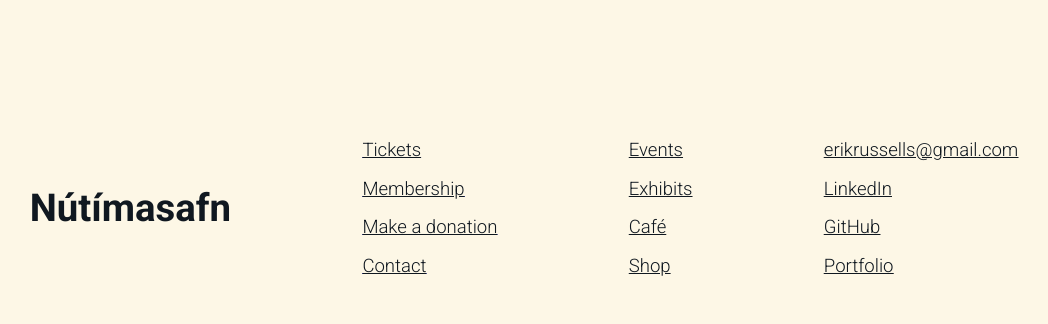
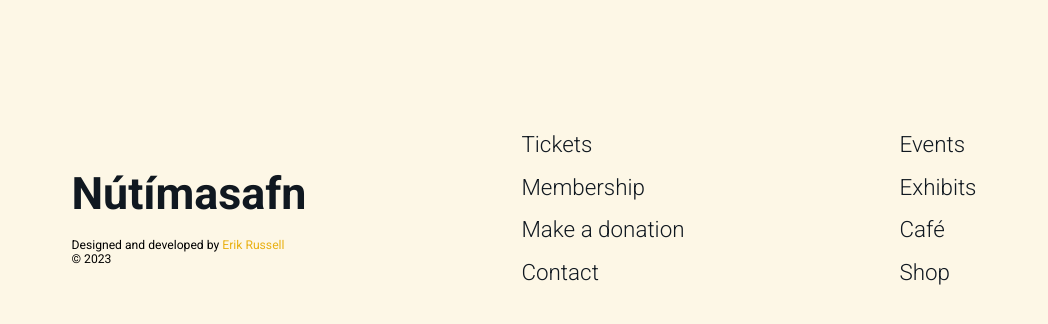
Before and after one commit to Kaltrunner/Modern-Museum, a React (Create React App) app: page /Footer in a window 1280 px wide. Shown: the top 324 px of the page, without its empty margins (116-1164 px from the left). Built offline with nearby package versions, Linux system fonts and the light colour scheme.

Commit message:
updated footer and nav styles

```diff
--- a/src/Footer.js
+++ b/src/Footer.js
@@ -7,20 +7,33 @@ function Footer() {
         <Link id="footer-logo-link" to="/">
           <h4 className="footer-logo">Nútímasafn</h4>
         </Link>
-        {/* <p id="cc" >© 2023 Erik Russell</p> */}
+        <p id="cc">
+          {" "}
+          Designed and developed by{" "}
+          <a
+            id="portfolio-link"
+            target="_blank"
+            rel="noreferrer"
+            href="https://erikmrussell.com/"
+            alt=""
+          >
+            Erik Russell
+          </a>
+          <br />© 2023
+        </p>
       </div>
 
       <div>
-        <Link to="/Tickets">
+        <Link className="footer-links" to="/Tickets">
           <p className="footer-text">Tickets</p>
         </Link>
-        <Link to="/Membership">
+        <Link className="footer-links" to="/Membership">
           <p className="footer-text">Membership</p>
         </Link>
-        <Link to="/Donation">
+        <Link className="footer-links" to="/Donation">
           <p className="footer-text">Make a donation</p>
         </Link>
-        <Link to="/Contact">
+        <Link className="footer-links" to="/Contact">
           <p className="footer-text">Contact</p>
         </Link>
       </div>
@@ -32,7 +45,7 @@ function Footer() {
         <p className="footer-text">Shop</p>
       </div>
 
-      <div className="">
+      {/* <div className="">
         <p className="footer-text">
           <a
             className="tag"
@@ -74,7 +87,7 @@ function Footer() {
             Portfolio
           </a>
         </p>
-      </div>
+      </div> */}
     </div>
   );
 }
--- a/src/index.css
+++ b/src/index.css
@@ -7,8 +7,8 @@ body {
 }
 
 ::selection {
-  color: pink;
-  background-color: #121c26;
+  color: #e9b114;
+  background-color: #101820;
 }
 
 
@@ -36,7 +36,7 @@ body {
 }
 
 .header-title:hover {
-  color: pink;
+  color: #e9b114;
   border-bottom: 2px solid #101820;
 }
 
@@ -49,20 +49,20 @@ body {
   font-weight: 300;
   display: inline-block;
   margin: 0 1rem;
-  border-bottom: 2px solid #fdf7e6;
+  /* border-bottom: 2px solid #fdf7e6; */
   color: #101820;
 }
 .menu-item:hover {
   cursor: pointer;
-  color: pink;
-  border-bottom: 2px solid #121c26;
+  color: #e9b114;
+  /* border-bottom: 2px solid #101820; */
 }
 
 
 /* ComponentNav Styles */
 
 #on {
-  border-bottom: 2px solid pink;
+  border-bottom: 2px solid #e9b114;
 }
 
 
@@ -189,40 +189,58 @@ body {
 }
 
 .footer-logo {
-  font-size: 3vw;
+  font-size: 3.5vw;
   padding: 0;
+  margin: 2vh 0;
   color: #101820;
   border-bottom: 2px solid #fdf7e6;
   text-decoration: underline #fdf7e6;
 }
 
 .footer-logo:hover {
-  color: pink;
+  color: #e9b114;
   border-bottom: 2px solid #101820;
 }
 
 .footer-text {
-  font-size: 1.45vw;
+  font-size: 1.75vw;
   font-weight: 300;
   line-height: 2.5vh;
   padding: 0;
-  text-decoration: underline;
+  text-decoration: none;
   color: #101820;
 }
 
 .footer-text:hover {
   cursor: pointer;
-  color: pink;
+  color: #e9b114;
 }
 .tag {
  color: #101820;
 }
 .tag:hover {
-  color: pink;
+  color: #e9b114;
 }
 
 #cc {
-  font-size: .85vw;
+  font-size: .95vw;
+  padding: 0;
+  margin: 0;
+}
+
+.footer-links {
+  color: #101820;
+  text-decoration: none;
+}
+
+#portfolio-link {
+  color: #e9b114;
+  text-decoration: none;
+  border-bottom: 1px solid #fdf7e6;
+}
+
+#portfolio-link:hover {
+  border-bottom: 1px solid #101820;
 }
 
 /* extra Styles */
@@ -230,7 +248,7 @@ body {
 .line-div {
   width: 95%;
   height: 1px;
-  background-color: #121c26;
+  background-color: #101820;
   margin: 0 auto;
 }
 
@@ -247,10 +265,5 @@ body {
     justify-content: center;
     align-items: center;
   }
-  .gallery-img {
-    /* width: 50vw;
-    height: 50vh;
-    padding: 0;
-    margin: 0; */
-  }
+
 }
```
